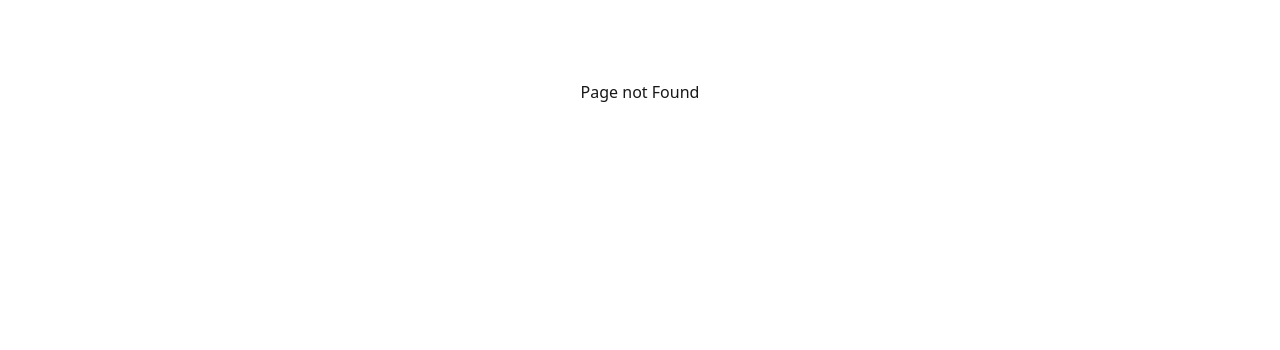
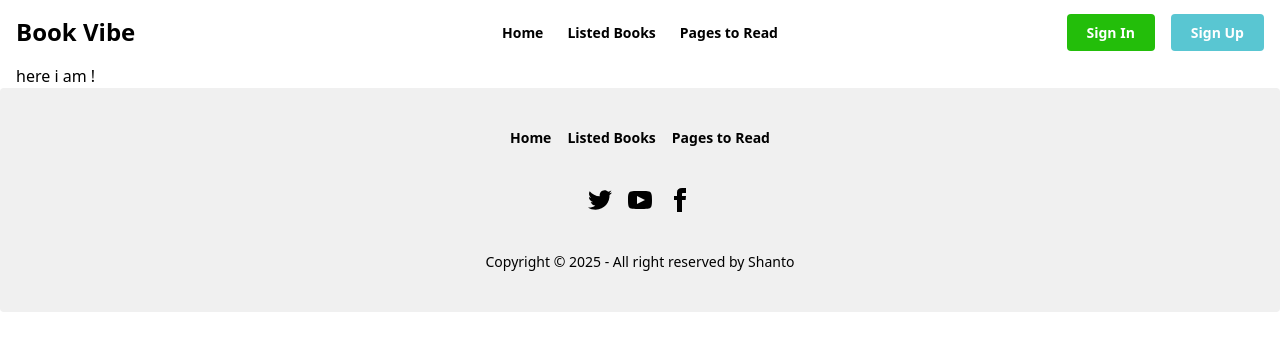
Before and after one commit to ShantoSarkar34/Book-Vite, a React (Vite) app: page /about in a window 1280 px wide. Before the commit this address had no page. Shown: the top 350 px of the page. Built offline with nearby package versions, Linux system fonts and the light colour scheme.

Commit message:
menu routing done

```diff
--- a/src/components/footer/Footer.jsx
+++ b/src/components/footer/Footer.jsx
@@ -1,19 +1,29 @@
 import React from "react";
+import { Link } from "react-router";
 
 const Footer = () => {
   return (
     <div>
       <footer className="footer footer-horizontal footer-center bg-[#13131310] text-black rounded p-10">
         <nav className="grid grid-flow-col gap-4 list-none">
-          <li className="text-[14px] font-semibold hover:text-[#23be0a] cursor-pointer">
-              <a>Home</a>
-            </li>
-            <li className="text-[14px] font-semibold hover:text-[#23be0a] cursor-pointer">
-              <a>Listed Books</a>
-            </li>
-            <li className="text-[14px] font-semibold hover:text-[#23be0a] cursor-pointer">
-              <a>Pages to Read</a>
-            </li>
+          <Link
+            to="/"
+            className="text-[14px] font-semibold hover:text-[#23be0a]"
+          >
+            Home
+          </Link>
+          <Link
+            to="/about"
+            className="text-[14px] font-semibold hover:text-[#23be0a]"
+          >
+            Listed Books
+          </Link>
+          <Link
+            to="/pages"
+            className="text-[14px] font-semibold hover:text-[#23be0a]"
+          >
+            Pages to Read
+          </Link>
         </nav>
         <nav>
           <div className="grid grid-flow-col gap-4">
@@ -54,7 +64,8 @@ const Footer = () => {
         </nav>
         <aside>
           <p>
-            Copyright © {new Date().getFullYear()} - All right reserved by Shanto
+            Copyright © {new Date().getFullYear()} - All right reserved by
+            Shanto
           </p>
         </aside>
       </footer>
--- a/src/components/header/Header.jsx
+++ b/src/components/header/Header.jsx
@@ -1,4 +1,5 @@
 import React from "react";
+import { Link } from "react-router";
 
 const Header = () => {
   return (
@@ -28,17 +29,12 @@ const Header = () => {
           </button>
           <ul
             tabIndex={0}
-            className="menu menu-sm dropdown-content  rounded-box z-1 mt-3 w-52 p-2 shadow bg-white"
+            className="menu menu-sm dropdown-content  rounded-box z-1 mt-3 w-52 pl-4 shadow bg-white space-y-[2px]"
           >
-            <li className="text-[14px] font-semibold hover:text-[#23be0a]">
-              <a>Home</a>
-            </li>
-            <li className="text-[14px] font-semibold hover:text-[#23be0a]">
-              <a>Listed Books</a>
-            </li>
-            <li className="text-[14px] font-semibold hover:text-[#23be0a]">
-              <a>Pages to Read</a>
-            </li>
+            <Link to='/' className="text-[14px] font-semibold hover:text-[#23be0a]">Home
+            </Link>
+            <Link to='/about' className="text-[14px] font-semibold hover:text-[#23be0a]">Listed Books</Link>
+            <Link to='/pages' className="text-[14px] font-semibold hover:text-[#23be0a]">Pages to Read</Link>
           </ul>
         </div>
         <a href="/" className="text-2xl font-bold">
@@ -47,15 +43,9 @@ const Header = () => {
       </div>
       <div className="navbar-center hidden lg:flex">
         <ul className="menu menu-horizontal px-1 gap-6">
-          <li className="text-[16px] font-semibold hover:text-[#23be0a] text-[#13131380]">
-            <a>Home</a>
-          </li>
-          <li className="text-[16px] font-semibold hover:text-[#23be0a] text-[#13131380]">
-            <a>Listed Books</a>
-          </li>
-          <li className="text-[16px] font-semibold hover:text-[#23be0a] text-[#13131380]">
-            <a>Pages to Read</a>
-          </li>
+        <Link to='/' className="text-[14px] font-semibold hover:text-[#23be0a]">Home</Link>
+            <Link to='/about' className="text-[14px] font-semibold hover:text-[#23be0a]">Listed Books</Link>
+            <Link to='/pages' className="text-[14px] font-semibold hover:text-[#23be0a]">Pages to Read</Link>
         </ul>
       </div>
       <div className="navbar-end">
--- a/src/components/root/Root.jsx
+++ b/src/components/root/Root.jsx
@@ -10,7 +10,7 @@ const Root = () => {
         <Header></Header>
         <Outlet></Outlet>
       </div>
-        <Footer></Footer>
+      <Footer></Footer>
     </div>
   );
 };
--- a/src/main.jsx
+++ b/src/main.jsx
@@ -5,7 +5,7 @@ import { StrictMode } from "react";
 import { createRoot } from "react-dom/client";
 import "./index.css";
 import App from "./App.jsx";
-import { router } from "./pages/Routs/routes.jsx";
+import { router } from "./pages/Routs/Routes.jsx";
 
 createRoot(document.getElementById("root")).render(
   <StrictMode>
--- a/src/pages/Routs/Routes.jsx
+++ b/src/pages/Routs/Routes.jsx
@@ -3,6 +3,7 @@ import React from "react";
 import Root from "../../components/root/Root";
 import ErrorPage from "../error/ErrorPage";
 import Home from "../Home/Home";
+import About from "../about/About";
 
 export const router = createBrowserRouter([
   {
@@ -12,9 +13,17 @@ export const router = createBrowserRouter([
     children: [
       {
         index: true,
-        loader:()=>fetch("bookData.json"),
+        loader: () => fetch("bookData.json"),
         path: "/",
         Component: Home,
+      },
+      {
+        path: "/about",
+        Component: About,
+      },
+      {
+        path: "/pages",
+        element: <span>All pages are here</span>,
       },
     ],
   },
--- /dev/null
+++ b/src/pages/about/About.jsx
@@ -0,0 +1,11 @@
+import React from 'react'
+
+const About = () => {
+  return (
+    <div>
+      <h1 className='text-black'> here i am !</h1>
+    </div>
+  )
+}
+
+export default About
```
